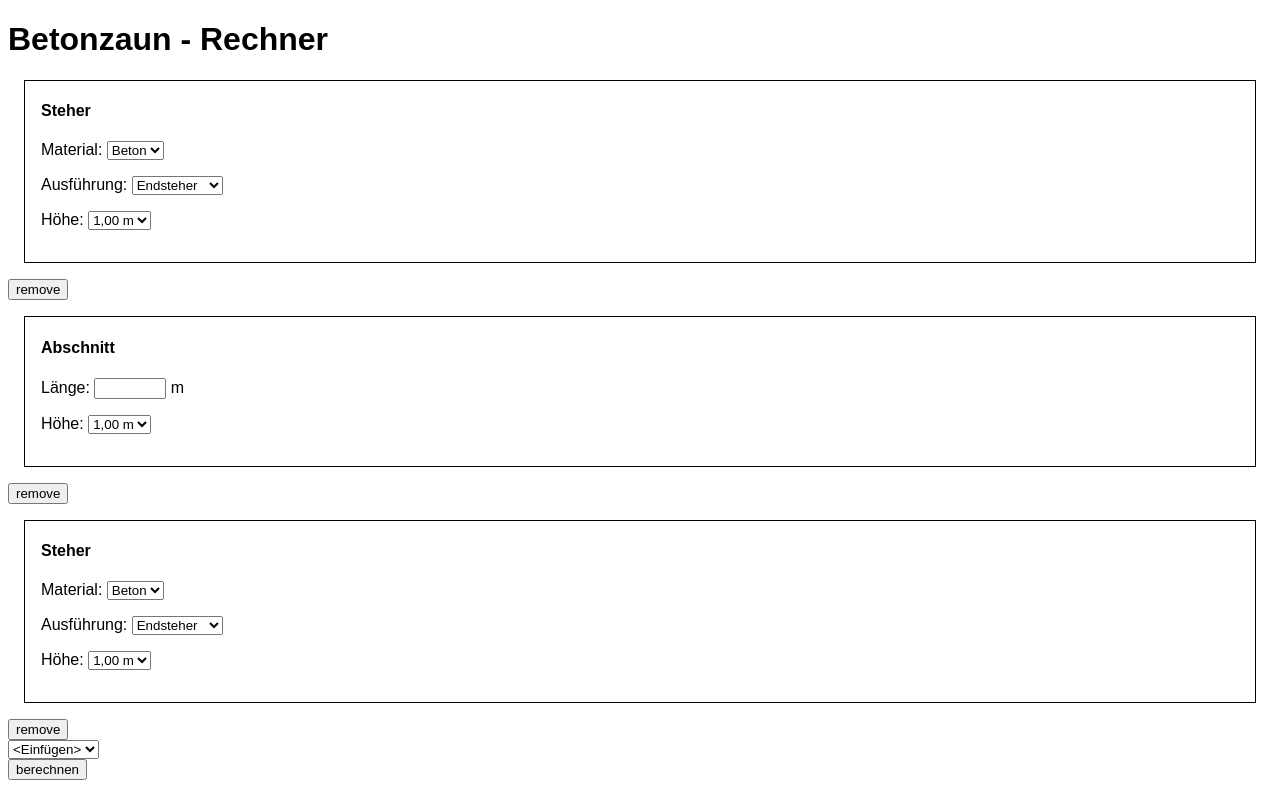
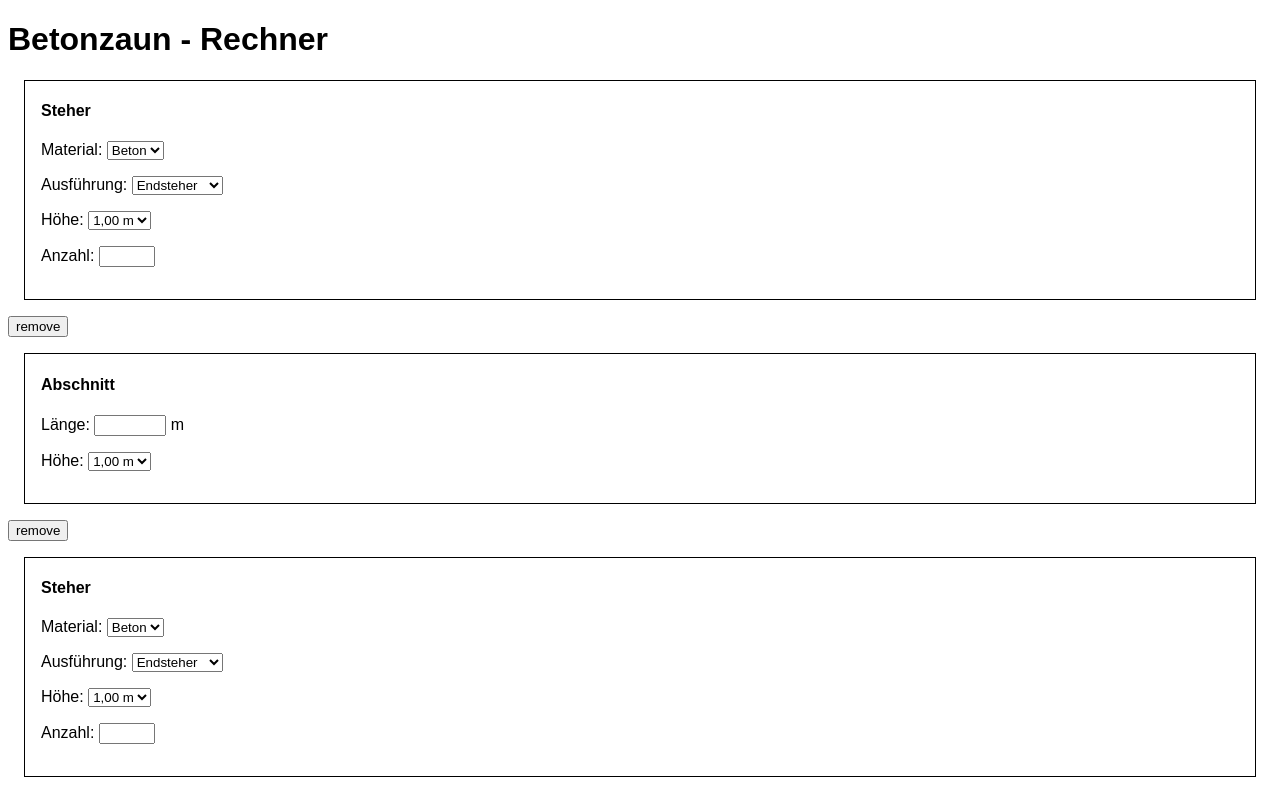
Before and after one commit to MorfMichael/betonzaun, a React (Vite) app: page / in a window 1280 px wide. Shown: the top 791 px of the page. Built offline with nearby package versions, Linux system fonts and the light colour scheme.

Commit message:
products added and changes

```diff
--- a/App.jsx
+++ b/App.jsx
@@ -1,24 +1,14 @@
 import { useCallback, useEffect, useState } from 'react';
 import { formatCurrency } from './Methods';
+
+import Products from './Products';
 
 import Pillar from './Pillar';
 import Section from './Section';
 
-const app = () => {
+const App = () => {
 
 	const [result, setResult] = useState([]);
-	const [counts,setCounts] = useState({
-		"Platte 200x50": 0,
-		"Platte 200x25": 0,
-		"Mittelsteher 100": 0,
-		"Mittelsteher 125": 0,
-		"Mittelsteher 150": 0,
-		"Mittelsteher 175": 0,
-		"Mittelsteher 200": 0,
-		"Mittelsteher 225": 0,
-		"Mittelsteher 250": 0,
-		"Endsteher": 0,
-	});
 	const [sum, setSum] = useState(0.0);
 
 	const [insertType, setInsertType] = useState(null);
@@ -41,42 +31,38 @@ const app = () => {
 		let ids = elements.map(x => x.id);
 		let newId = (ids.length > 0 ? Math.max(...elements.map(x => x.id)) : 0) + 1 ;
 
-		setElements(elements.concat({ id: newId, type: event.target.value }));
+		setElements(elements.concat({ id: newId, type: insertType }));
 		setInsertType(null);
 	}, [insertType]);
-
-	useEffect(() => {
-		console.log(counts);
-	},[counts])
 
 	const removeSection = useCallback((id) => (event) => {
 		setElements(elements.filter(x => x.id != id));
 	});
 
 	const calculate = useCallback(res => {
-		setCounts({ ...counts, ...res });
+		console.log(elements);
 	});
 
 
 	return (
 		<div>
 			{
-				elements.map((section) =>
+				elements.map(section =>
 					<div key={section.id}>
 						{
 							{
-								Pillar: <Pillar changed={calculate} />,
-								Section: <Section changed={calculate} />,
+								Pillar: <Pillar changed={calculate} section={section} products={Products} />,
+								Section: <Section changed={calculate} section={section} products={Products} />,
 							}[section.type]
 						}
-						{section.type != 'Add' && <button disabled={section.start || section.end} onClick={removeSection(section.id)}>remove</button>}
+						<button onClick={removeSection(section.id)}>remove</button>
 					</div>
 				)
 			}
 			<select onChange={e => setInsertType(e.target.value || null)} value={insertType || ''}>
 				<option value="">&lt;Einf&uuml;gen&gt;</option>
+				<option value="Pillar">Steher</option>
 				<option value="Section">Abschnitt</option>
-				<option value="Pillar">Steher</option>
 			</select><br />
 			<button onClick={calculate}>berechnen</button>
 			<table border="0" cellSpacing="0">
@@ -109,4 +95,4 @@ const app = () => {
 	);
 }
 
-export default app;
+export default App;
--- a/Pillar.jsx
+++ b/Pillar.jsx
@@ -1,28 +1,42 @@
-import { useCallback } from 'react';
+import { useState, useCallback } from 'react';
 
-const Pillar = ({ changed }) => {
+const Pillar = ({ changed, section, products }) => {
+
+	const [error, setError] = useState('');
 
 	const calculate = useCallback((event) => {
+		setError(false);
 		let form = Object.fromEntries(new FormData(event.target.form).entries());
+
+		let product = products.find(x => x.type == "Pillar" && x.properties.height == form.height && x.properties.material == form.material && x.properties.variant == form.variant);
+
+		if (product) {
+			let result = {}
+			result[product.id] = Number(form.count);
+			section.result = result;
+			changed();
+		} else {
+			setError('no pillar found!');
+		}
 	})
 
 	return (
-		<div className="section">
+		<div className={`section ${error ? 'error' : ''}`}>
 			<h4>Steher</h4>
 			<form onChange={calculate}>
 				<p>
-				<label htmlFor="material">Material: </label>
-				<select id="material" name="material">
-					<option value="Beton">Beton</option>
-					<option value="Eisen">Eisen</option>
-				</select>
+					<label htmlFor="material">Material: </label>
+					<select id="material" name="material">
+						<option value="Beton">Beton</option>
+						<option value="Eisen">Eisen</option>
+					</select>
 				</p>
 
 				<p>
 					<label htmlFor="variant">Ausführung: </label>
 					<select id="variant" name="variant">
-						<option value="end">Endsteher</option>
-						<option value="center">Mittelsteher</option>
+						<option value="Endsteher">Endsteher</option>
+						<option value="Mittelsteher">Mittelsteher</option>
 						<option value="90">90°</option>
 						<option value="45">45°</option>
 					</select>
@@ -40,7 +54,16 @@ const Pillar = ({ changed }) => {
 						<option value="250">2,50 m</option>
 					</select>
 				</p>
+
+				<p>
+					<label htmlFor="count">Anzahl: </label>
+					<input id="count" name="count" type="number" min="1" max="20" step="1" />
+				</p>
 			</form>
+			{error &&
+			<p>
+				{error}
+			</p>}
 		</div>
 	);
 }
--- /dev/null
+++ b/Products.js
@@ -0,0 +1,89 @@
+const Products = [
+  {
+    "id": 1,
+    "type": "Pillar",
+    "label": "Mittelsteher 100",
+    "price": 32.69,
+    "properties": {
+      "height": 100,
+      "material": "Beton",
+      "variant": "Mittelsteher"
+    },
+    "path": ""
+  },{
+    "id": 2,
+    "type": "Pillar",
+    "label": "Mittelsteher 125",
+    "price": 38.69,
+    "properties": {
+      "height": 125,
+      "material": "Beton",
+      "variant": "Mittelsteher"
+    },
+    "path": ""
+  },
+  {
+    "id": 3,
+    "type": "Pillar",
+    "label": "Mittelsteher 150",
+    "price": 41.59,
+    "properties": {
+      "height": 150,
+      "material": "Beton",
+      "variant": "Mittelsteher"
+    },
+    "path": ""
+  },
+  {
+    "id": 4,
+    "type": "Pillar",
+    "label": "Mittelsteher 175",
+    "price": 44.59,
+    "properties": {
+      "height": 175,
+      "material": "Beton",
+      "variant": "Mittelsteher"
+    },
+    "path": ""
+  },
+  {
+    "id": 5,
+    "type": "Pillar",
+    "label": "Mittelsteher 200",
+    "price": 48.69,
+    "properties": {
+      "height": 200,
+      "material": "Beton",
+      "variant": "Mittelsteher"
+    },
+    "path": ""
+  },
+  {
+    "id": 6,
+    "type": "Plate",
+    "label": "Platte 200x50",
+    "price": 23.49,
+    "properties": {
+      "height": 50,
+      "width": 200,
+      "material": "Beton",
+      "pattern": "Steinoptik"
+    },
+    "path": ""
+  },
+  {
+    "id": 7,
+    "type": "Plate",
+    "label": "Platte 200x25",
+    "price": 16.69,
+    "properties": {
+      "height": 25,
+      "width": 200,
+      "material": "Beton",
+      "pattern": "Steinoptik"
+    },
+    "path": ""
+  }
+]
+
+export default Products;
--- a/Section.jsx
+++ b/Section.jsx
@@ -1,38 +1,39 @@
-import { useState, useCallback } from "react";
+import { useState, useCallback, useEffect } from "react";
 
-const Section = ({ changed }) => {
+const calculatePlates = (height, length) => {
+	let plate50 = Math.floor(height / 50);
+	let rest = height - plate50 * 50;
+	let plate25 = rest > 0 ? rest / 25 : 0;
 
-	const [result, setResult] = useState([]);
+	let l = Math.ceil(length / 2);
+
+	plate50 = plate50 * l;
+	plate25 = plate25 * l;
+
+	let pillars = l > 0 ? l - 1 : 0;
+
+	return { plate50, plate25, pillars };
+}
+
+const Section = ({ changed, section, products }) => {
 
 	const calculate = useCallback(event => {
 		event.preventDefault();
 
 		if (changed) {
 			let form = Object.fromEntries(new FormData(event.target.form).entries());
-			let c50 = Math.floor(form.height / 50);
-			let rest = form.height - c50 * 50;
-			let c25 = rest > 0 ? rest / 25 : 0;
+			let count = calculatePlates(form.height, form.length);
 
-			let length = Math.ceil(form.length / 2);
+			let pillar = products.find(x => x.type == "Pillar" && x.properties.height == form.height && x.properties.variant == "Mittelsteher" && x.properties.material == "Beton");
+			let plate50 = products.find(x => x.type == "Plate" && x.properties.height == 50 && x.properties.material == "Beton" && x.properties.pattern == "Steinoptik");
+			let plate25 = products.find(x => x.type == "Plate" && x.properties.height == 25 && x.properties.material == "Beton" && x.properties.pattern == "Steinoptik");
 
-			c50 = c50 * length;
-			c25 = c25 * length;
-
-			let cMiddle = length > 0 ? length - 1 :  0;
-
-			let res = {
-				"Platte 200x50": c50 ,
-				"Platte 200x25": c25,
-				"Mittelsteher 100": 0,
-				"Mittelsteher 125": 0,
-				"Mittelsteher 150": 0,
-				"Mittelsteher 175": 0,
-				"Mittelsteher 200": 0,
-				"Mittelsteher 225": 0,
-				"Mittelsteher 250": 0,
-			};
-			res["Mittelsteher " + form.height] = cMiddle;
-			changed(res)
+			let result = {};
+			result[plate50.id] = count.plate50;
+			result[plate25.id] = count.plate25;
+			result[pillar.id] = count.pillars;
+			section.result = result;
+			changed(section);
 		}
 	});
 
--- a/index.css
+++ b/index.css
@@ -30,3 +30,7 @@ table tr:nth-child(odd) {
     padding: 1rem;
     padding-top: 0;
 }
+
+.error {
+    border: 1px solid red;
+}
```
Also changed, not shown: 4 other files (tests, documents, lock files or other folders).
